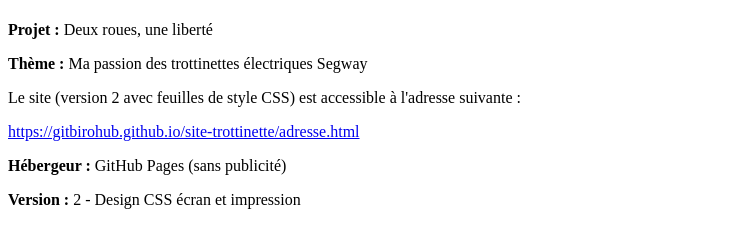
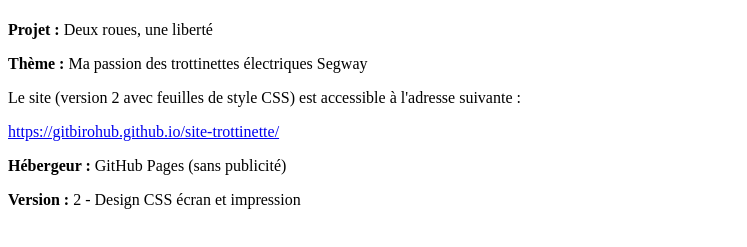
Before and after one commit to gitbirohub/site-trottinette, a plain HTML site: page adresse.html in a window 1280 px wide. Shown: the part 59-306 px from the top of the page, without its empty margins (0-747 px from the left). Drawn offline with Linux system fonts and the light colour scheme.

Commit message:
Fix hyperlink in adresse.html

```diff
--- a/adresse.html
+++ b/adresse.html
@@ -13,8 +13,8 @@
     <p>Le site (version 2 avec feuilles de style CSS) est accessible à l'adresse suivante :</p>
 
     <p>
-        <a href="https://gitbirohub.github.io/site-trottinette/">
-            https://gitbirohub.github.io/site-trottinette/adresse.html
+        <a href="https://gitbirohub.github.io/site-trottinette/adresse.html">
+            https://gitbirohub.github.io/site-trottinette/
         </a>
     </p>
 
```
